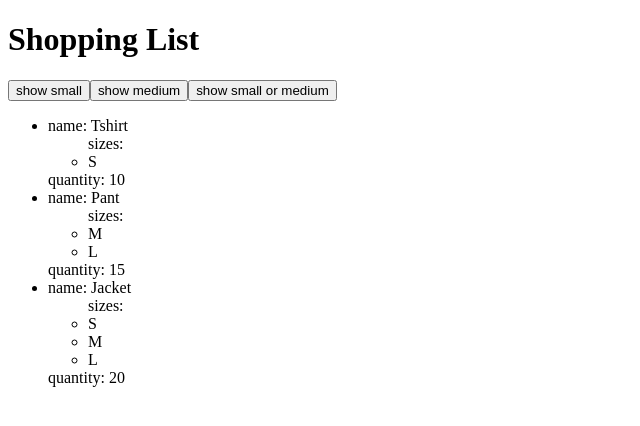
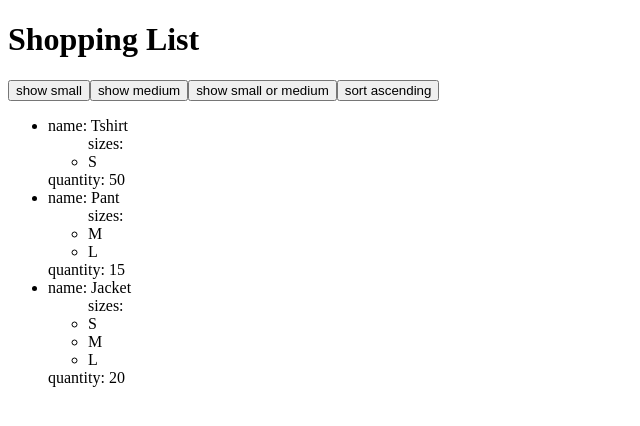
Before and after one commit to RaviTmg/simple-counter-app, a Next.js app: page /shopping in a window 1280 px wide. Shown: the top 426 px of the page, without its empty margins (0-640 px from the left). Built offline with nearby package versions, Linux system fonts and the light colour scheme.

Commit message:
add sort by ascending

```diff
--- a/src/pages/shopping.js
+++ b/src/pages/shopping.js
@@ -5,7 +5,7 @@ export default function Shopping () {
         {
             name: "Tshirt",
             size: ["S"],
-            quantity: 10
+            quantity: 50
         },
         {
             name: "Pant",
@@ -63,11 +63,25 @@ export default function Shopping () {
         setShoppingList(mediumOnlyMapped);
     };
 
+    const handleSortAscending = () => {
+
+        const newList = [...shoppingList];
+        newList.sort(function(a, b) { // a = t, b = p
+            let x = a.name.toUpperCase();
+            let y = b.name.toUpperCase();
+            if (x < y) {return -1;} // false
+            if (x > y) {return 1;} // true --> b=p comes before a=t
+            return 0;
+        });
+        setShoppingList(newList);
+    };
+
     return (<div>
         <h1>Shopping List</h1>
         <button onClick={handleShowSmall}>show small</button>
         <button onClick={handleShowMedium}>show medium</button>
         <button onClick={handleSmallOrMedium}>show small or medium</button>
+        <button onClick={handleSortAscending}>sort ascending</button>
         <ul>
             {
                 shoppingList.map(shoppingItem => {
```
